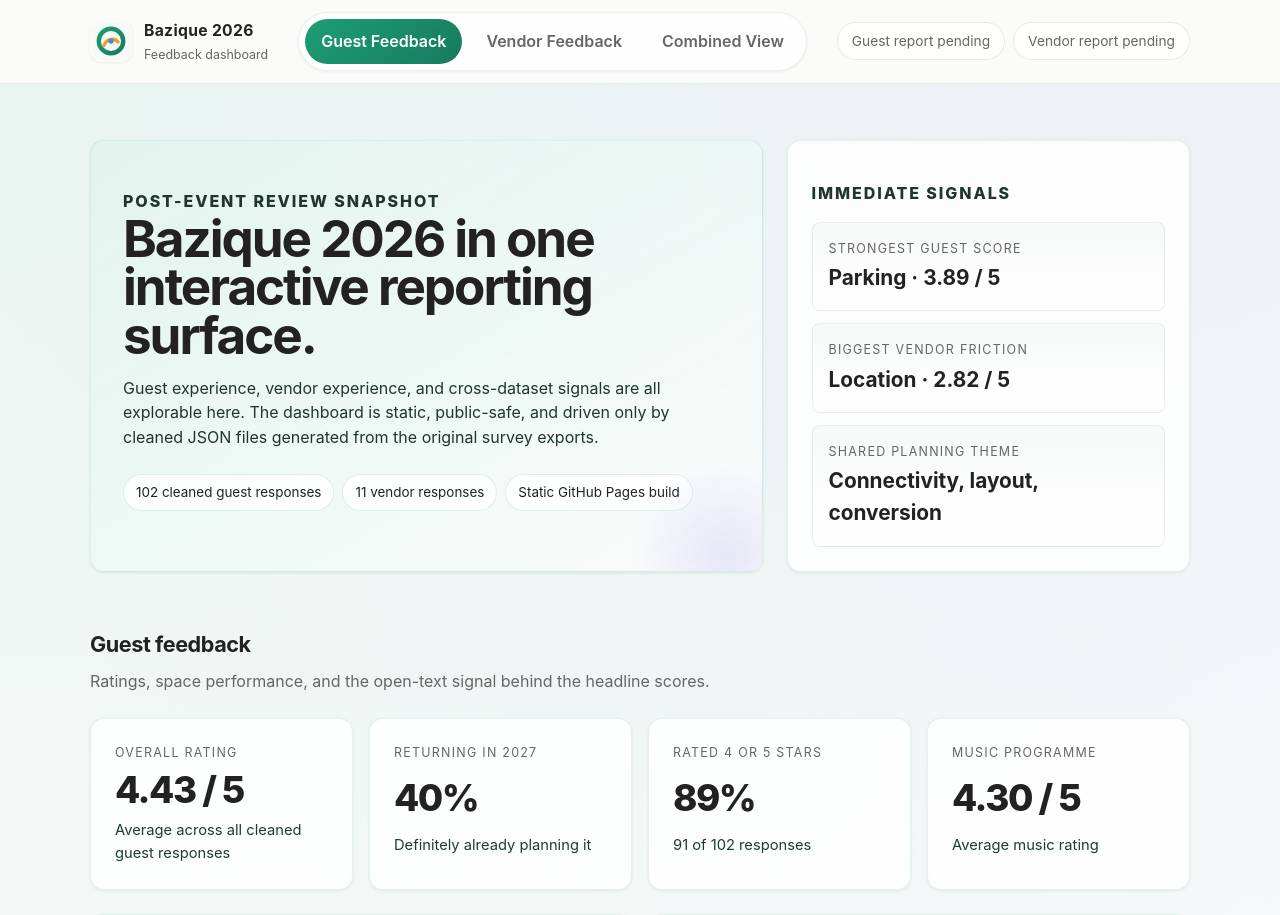
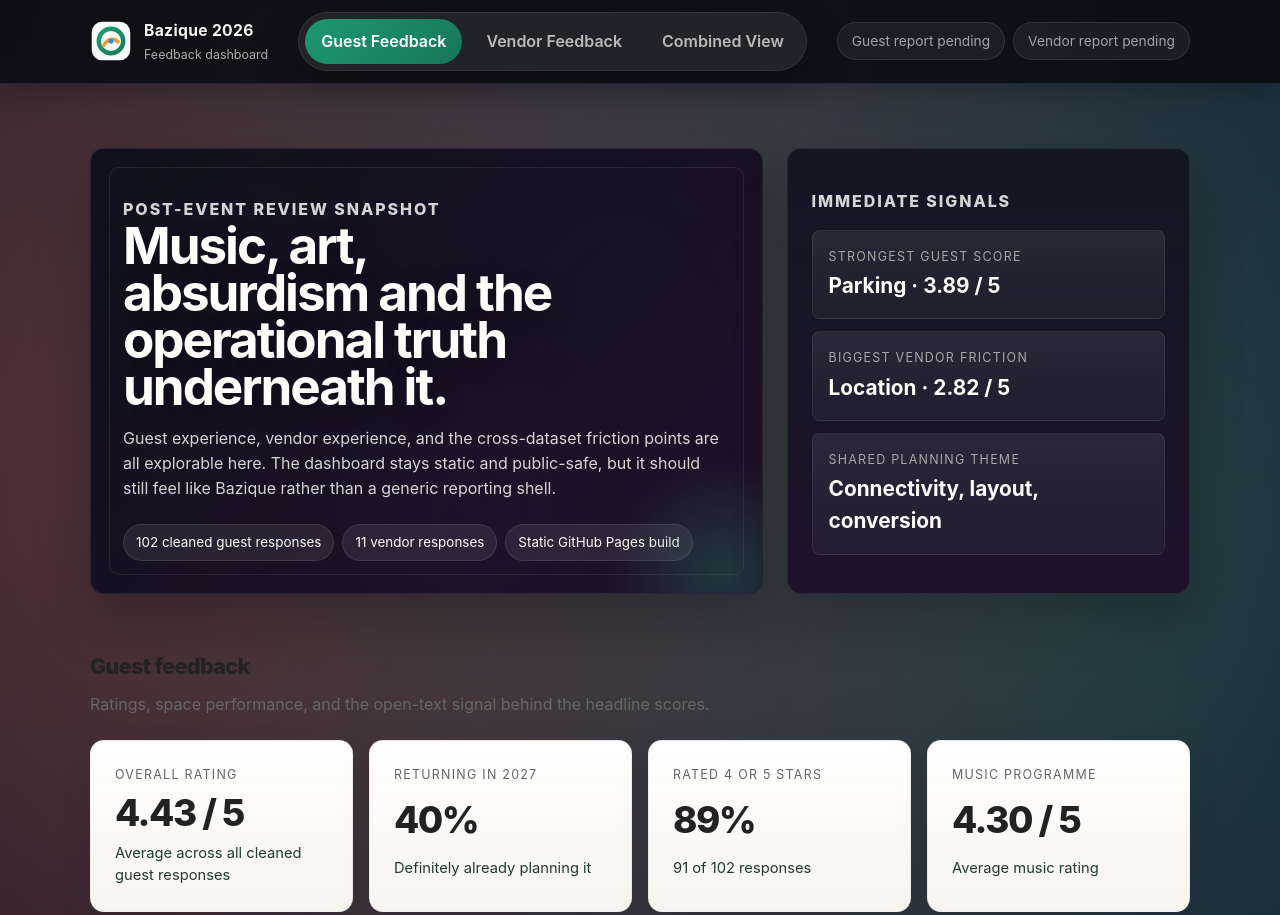
Before and after one commit to nefiger/bazique, a plain HTML site: page index.html in a window 1280 px wide. Shown: the top 915 px of the page. Drawn offline with nearby package versions, Linux system fonts and the light colour scheme.

Commit message:
Fix dashboard load and refine Bazique theming

```diff
--- a/assets/style.css
+++ b/assets/style.css
@@ -38,9 +38,10 @@
   margin: 0;
   min-height: 100vh;
   background:
-    radial-gradient(circle at top left, rgba(29, 158, 117, 0.08), transparent 28%),
-    radial-gradient(circle at top right, rgba(127, 119, 221, 0.08), transparent 24%),
-    linear-gradient(180deg, #fbfcfb 0%, #f3f7f5 100%);
+    radial-gradient(circle at 12% 8%, rgba(216, 90, 48, 0.28), transparent 22%),
+    radial-gradient(circle at 82% 10%, rgba(29, 158, 117, 0.26), transparent 24%),
+    radial-gradient(circle at 50% 0%, rgba(127, 119, 221, 0.22), transparent 28%),
+    linear-gradient(180deg, #0d1017 0%, #181126 22%, #241131 34%, #f6f4f0 34.1%, #f3f2ee 100%);
   color: var(--ink);
   font-family: -apple-system, BlinkMacSystemFont, "Segoe UI", Arial, sans-serif;
   line-height: 1.55;
@@ -67,8 +68,9 @@
   top: 0;
   z-index: 40;
   backdrop-filter: blur(12px);
-  background: rgba(252, 252, 250, 0.92);
-  border-bottom: 1px solid rgba(29, 158, 117, 0.12);
+  background: rgba(8, 10, 16, 0.84);
+  border-bottom: 1px solid rgba(127, 119, 221, 0.2);
+  box-shadow: 0 10px 30px rgba(0, 0, 0, 0.22);
 }
 
 .topbar-inner {
@@ -104,10 +106,11 @@
   font-size: 0.98rem;
   font-weight: 700;
   letter-spacing: 0.02em;
+  color: #f6f5f2;
 }
 
 .brand-subtitle {
-  color: var(--muted);
+  color: rgba(246, 245, 242, 0.68);
   font-size: 0.78rem;
 }
 
@@ -117,10 +120,10 @@
   flex-wrap: wrap;
   gap: var(--space-xs);
   padding: 6px;
-  border: 1px solid rgba(29, 158, 117, 0.12);
-  background: rgba(255, 255, 255, 0.78);
+  border: 1px solid rgba(255, 255, 255, 0.08);
+  background: rgba(255, 255, 255, 0.08);
   border-radius: 999px;
-  box-shadow: var(--shadow);
+  box-shadow: 0 20px 48px rgba(0, 0, 0, 0.18);
 }
 
 .tab-button {
@@ -128,7 +131,7 @@
   border: 0;
   border-radius: 999px;
   background: transparent;
-  color: var(--muted);
+  color: rgba(246, 245, 242, 0.72);
   cursor: pointer;
   padding: 10px 16px;
   font-weight: 600;
@@ -137,14 +140,14 @@
 
 .tab-button:hover,
 .tab-button:focus-visible {
-  color: var(--ink);
-  background: rgba(29, 158, 117, 0.09);
+  color: #ffffff;
+  background: rgba(255, 255, 255, 0.08);
   outline: none;
 }
 
 .tab-button[aria-selected="true"] {
   color: #ffffff;
-  background: linear-gradient(135deg, var(--teal) 0%, var(--teal-deep) 100%);
+  background: linear-gradient(135deg, rgba(29, 158, 117, 0.96) 0%, rgba(23, 122, 92, 0.96) 100%);
 }
 
 .report-links {
@@ -163,21 +166,21 @@
   padding: 0 14px;
   border-radius: 999px;
   text-decoration: none;
-  border: 1px solid rgba(34, 34, 34, 0.1);
-  background: rgba(255, 255, 255, 0.88);
-  color: var(--ink);
+  border: 1px solid rgba(255, 255, 255, 0.1);
+  background: rgba(255, 255, 255, 0.06);
+  color: #f6f5f2;
   font-size: 0.86rem;
 }
 
 .ghost-chip[aria-disabled="true"] {
-  color: var(--muted);
+  color: rgba(246, 245, 242, 0.62);
   cursor: not-allowed;
 }
 
 .hero {
   display: grid;
   gap: var(--space-lg);
-  padding: var(--space-xl) 0 var(--space-lg);
+  padding: calc(var(--space-xl) + 8px) 0 var(--space-lg);
 }
 
 .hero-banner {
@@ -206,24 +209,38 @@
   overflow: hidden;
   padding: var(--space-xl);
   background:
-    linear-gradient(150deg, rgba(29, 158, 117, 0.12), rgba(29, 158, 117, 0.02)),
-    rgba(255, 255, 255, 0.92);
+    linear-gradient(135deg, rgba(11, 16, 28, 0.94), rgba(31, 10, 39, 0.9)),
+    radial-gradient(circle at 22% 18%, rgba(216, 90, 48, 0.28), transparent 22%),
+    radial-gradient(circle at 78% 32%, rgba(29, 158, 117, 0.26), transparent 24%),
+    radial-gradient(circle at 56% 80%, rgba(127, 119, 221, 0.34), transparent 30%);
+  border: 1px solid rgba(255, 255, 255, 0.08);
+  box-shadow: 0 24px 54px rgba(4, 4, 10, 0.28);
 }
 
 .hero-panel::after {
   content: "";
   position: absolute;
-  inset: auto -70px -90px auto;
-  width: 210px;
-  height: 210px;
+  inset: auto -90px -110px auto;
+  width: 260px;
+  height: 260px;
   border-radius: 50%;
-  background: radial-gradient(circle, rgba(127, 119, 221, 0.16), transparent 65%);
+  background: radial-gradient(circle, rgba(29, 158, 117, 0.3), transparent 62%);
+  filter: blur(10px);
+  pointer-events: none;
+}
+
+.hero-panel::before {
+  content: "";
+  position: absolute;
+  inset: 18px;
+  border-radius: calc(var(--radius-md) - 4px);
+  border: 1px solid rgba(255, 255, 255, 0.08);
   pointer-events: none;
 }
 
 .eyebrow {
   margin: 0 0 var(--space-sm);
-  color: var(--teal-deep);
+  color: #ffd29a;
   font-size: 0.78rem;
   font-weight: 800;
   letter-spacing: 0.12em;
@@ -232,16 +249,19 @@
 
 .hero h1 {
   margin: 0;
-  max-width: 14ch;
-  font-size: clamp(2.1rem, 4vw, 3.2rem);
-  line-height: 0.95;
+  max-width: 13ch;
+  color: #fffdf9;
+  font-size: clamp(2.3rem, 4vw, 3.55rem);
+  line-height: 0.92;
   letter-spacing: -0.04em;
+  text-wrap: balance;
+  text-shadow: 0 6px 24px rgba(0, 0, 0, 0.32);
 }
 
 .hero p {
   margin: var(--space-md) 0 0;
   max-width: 65ch;
-  color: color-mix(in srgb, var(--ink) 78%, var(--teal-deep));
+  color: rgba(246, 245, 242, 0.86);
   font-size: 1rem;
 }
 
@@ -263,9 +283,9 @@
   gap: 6px;
   padding: 7px 12px;
   border-radius: 999px;
-  background: rgba(255, 255, 255, 0.8);
-  border: 1px solid rgba(29, 158, 117, 0.15);
-  color: var(--ink);
+  background: rgba(255, 255, 255, 0.08);
+  border: 1px solid rgba(255, 255, 255, 0.1);
+  color: #fffdf9;
   font-size: 0.84rem;
 }
 
@@ -274,6 +294,11 @@
   display: grid;
   gap: var(--space-md);
   align-content: start;
+  background:
+    linear-gradient(180deg, rgba(18, 23, 35, 0.92), rgba(31, 18, 43, 0.92)),
+    rgba(18, 23, 35, 0.92);
+  border: 1px solid rgba(255, 255, 255, 0.08);
+  box-shadow: 0 24px 54px rgba(4, 4, 10, 0.24);
 }
 
 .insight-list {
@@ -286,12 +311,12 @@
   gap: 4px;
   padding: var(--space-md);
   border-radius: var(--radius-sm);
-  background: linear-gradient(180deg, rgba(247, 249, 248, 0.96), rgba(255, 255, 255, 0.96));
-  border: 1px solid rgba(34, 34, 34, 0.07);
+  background: linear-gradient(180deg, rgba(255, 255, 255, 0.08), rgba(255, 255, 255, 0.04));
+  border: 1px solid rgba(255, 255, 255, 0.08);
 }
 
 .insight-label {
-  color: var(--muted);
+  color: rgba(246, 245, 242, 0.62);
   font-size: 0.78rem;
   text-transform: uppercase;
   letter-spacing: 0.1em;
@@ -300,6 +325,7 @@
 .insight-value {
   font-size: 1.3rem;
   font-weight: 750;
+  color: #fffdf9;
 }
 
 .section-block {
@@ -318,7 +344,8 @@
 .subsection-head h3 {
   margin: 0;
   font-size: 1.35rem;
-  letter-spacing: -0.02em;
+  letter-spacing: -0.03em;
+  font-weight: 760;
 }
 
 .section-head p,
@@ -338,6 +365,11 @@
   padding: var(--space-lg);
   display: grid;
   gap: 10px;
+  background:
+    linear-gradient(180deg, rgba(255, 255, 255, 0.97), rgba(247, 244, 239, 0.96)),
+    rgba(255, 255, 255, 0.96);
+  border: 1px solid rgba(24, 20, 31, 0.06);
+  box-shadow: 0 12px 34px rgba(17, 18, 22, 0.08);
 }
 
 .metric-label {
@@ -373,6 +405,11 @@
   display: grid;
   gap: var(--space-sm);
   min-height: 100%;
+  background:
+    linear-gradient(180deg, rgba(255, 255, 255, 0.98), rgba(249, 247, 243, 0.96)),
+    rgba(255, 255, 255, 0.96);
+  border: 1px solid rgba(24, 20, 31, 0.06);
+  box-shadow: 0 12px 34px rgba(17, 18, 22, 0.08);
 }
 
 .chart-head {
@@ -416,8 +453,8 @@
 
 .filter-chip {
   appearance: none;
-  border: 1px solid rgba(34, 34, 34, 0.1);
-  background: rgba(255, 255, 255, 0.9);
+  border: 1px solid rgba(24, 20, 31, 0.08);
+  background: rgba(255, 255, 255, 0.92);
   color: var(--muted);
   border-radius: 999px;
   cursor: pointer;
@@ -426,9 +463,9 @@
 }
 
 .filter-chip[aria-pressed="true"] {
-  background: rgba(29, 158, 117, 0.12);
+  background: rgba(127, 119, 221, 0.12);
   color: var(--ink);
-  border-color: rgba(29, 158, 117, 0.3);
+  border-color: rgba(127, 119, 221, 0.3);
 }
 
 .quotes-grid {
@@ -443,8 +480,10 @@
   gap: var(--space-sm);
   align-content: start;
   background:
-    linear-gradient(180deg, rgba(255, 255, 255, 0.96), rgba(247, 249, 248, 0.96)),
+    linear-gradient(180deg, rgba(255, 255, 255, 0.98), rgba(248, 245, 240, 0.96)),
     rgba(255, 255, 255, 0.96);
+  border: 1px solid rgba(24, 20, 31, 0.06);
+  box-shadow: 0 12px 34px rgba(17, 18, 22, 0.08);
 }
 
 .quote-meta {
@@ -471,7 +510,7 @@
   cursor: pointer;
   color: #ffffff;
   background: linear-gradient(135deg, var(--teal) 0%, var(--teal-deep) 100%);
-  box-shadow: var(--shadow-soft);
+  box-shadow: 0 18px 40px rgba(23, 122, 92, 0.26);
   padding: 12px 18px;
   font-weight: 700;
 }
@@ -486,10 +525,10 @@
   padding: var(--space-lg);
   border-radius: var(--radius-lg);
   background:
-    linear-gradient(180deg, rgba(127, 119, 221, 0.08), rgba(255, 255, 255, 0.92) 30%),
-    rgba(255, 255, 255, 0.92);
-  border: 1px solid rgba(127, 119, 221, 0.16);
-  box-shadow: var(--shadow);
+    linear-gradient(180deg, rgba(127, 119, 221, 0.12), rgba(255, 255, 255, 0.94) 32%),
+    rgba(255, 255, 255, 0.94);
+  border: 1px solid rgba(127, 119, 221, 0.18);
+  box-shadow: 0 20px 48px rgba(17, 18, 22, 0.1);
 }
 
 .subsection-head {
@@ -513,6 +552,11 @@
   padding: var(--space-lg);
   display: grid;
   gap: var(--space-sm);
+  background:
+    linear-gradient(180deg, rgba(255, 255, 255, 0.98), rgba(248, 245, 240, 0.96)),
+    rgba(255, 255, 255, 0.96);
+  border: 1px solid rgba(24, 20, 31, 0.06);
+  box-shadow: 0 12px 34px rgba(17, 18, 22, 0.08);
 }
 
 .callout-card strong,
@@ -530,8 +574,8 @@
   align-self: start;
   border-radius: 999px;
   padding: 6px 10px;
-  background: rgba(29, 158, 117, 0.1);
-  color: var(--teal-deep);
+  background: rgba(127, 119, 221, 0.12);
+  color: #5e58b3;
   font-size: 0.76rem;
   font-weight: 800;
   text-transform: uppercase;
@@ -567,8 +611,8 @@
 .footer-note {
   margin-top: var(--space-2xl);
   padding-top: var(--space-lg);
-  border-top: 1px solid rgba(34, 34, 34, 0.08);
-  color: var(--muted);
+  border-top: 1px solid rgba(24, 20, 31, 0.08);
+  color: #6e6872;
   font-size: 0.9rem;
 }
 
--- a/index.html
+++ b/index.html
@@ -75,11 +75,11 @@
         <div class="hero-banner">
           <article class="hero-panel fade-up">
             <p class="eyebrow">Post-event review snapshot</p>
-            <h1>Bazique 2026 in one interactive reporting surface.</h1>
+            <h1>Music, art, absurdism and the operational truth underneath it.</h1>
             <p>
-              Guest experience, vendor experience, and cross-dataset signals are all
-              explorable here. The dashboard is static, public-safe, and driven only by
-              cleaned JSON files generated from the original survey exports.
+              Guest experience, vendor experience, and the cross-dataset friction points
+              are all explorable here. The dashboard stays static and public-safe, but it
+              should still feel like Bazique rather than a generic reporting shell.
             </p>
             <div class="hero-tags">
               <span class="pill">102 cleaned guest responses</span>
@@ -1491,14 +1491,27 @@
           document.querySelector("main").innerHTML = `
             <section class="readme-note">
               <h1>Dashboard failed to load</h1>
-              <p class="fallback-copy">The JSON files could not be fetched. Serve this folder from a static web server so <code>fetch()</code> can load the local data files.</p>
+              <p class="fallback-copy">${escapeHtml(error && error.message ? error.message : "The dashboard assets did not initialise correctly.")}</p>
             </section>
           `;
           console.error(error);
         }
       }
 
-      init();
+      async function waitForChart(maxAttempts = 60) {
+        for (let attempt = 0; attempt < maxAttempts; attempt += 1) {
+          if (window.Chart) {
+            return;
+          }
+          await new Promise((resolve) => window.setTimeout(resolve, 100));
+        }
+        throw new Error("Chart.js did not finish loading before the dashboard initialised.");
+      }
+
+      window.addEventListener("load", async () => {
+        await waitForChart();
+        await init();
+      });
     </script>
   </body>
 </html>
```
